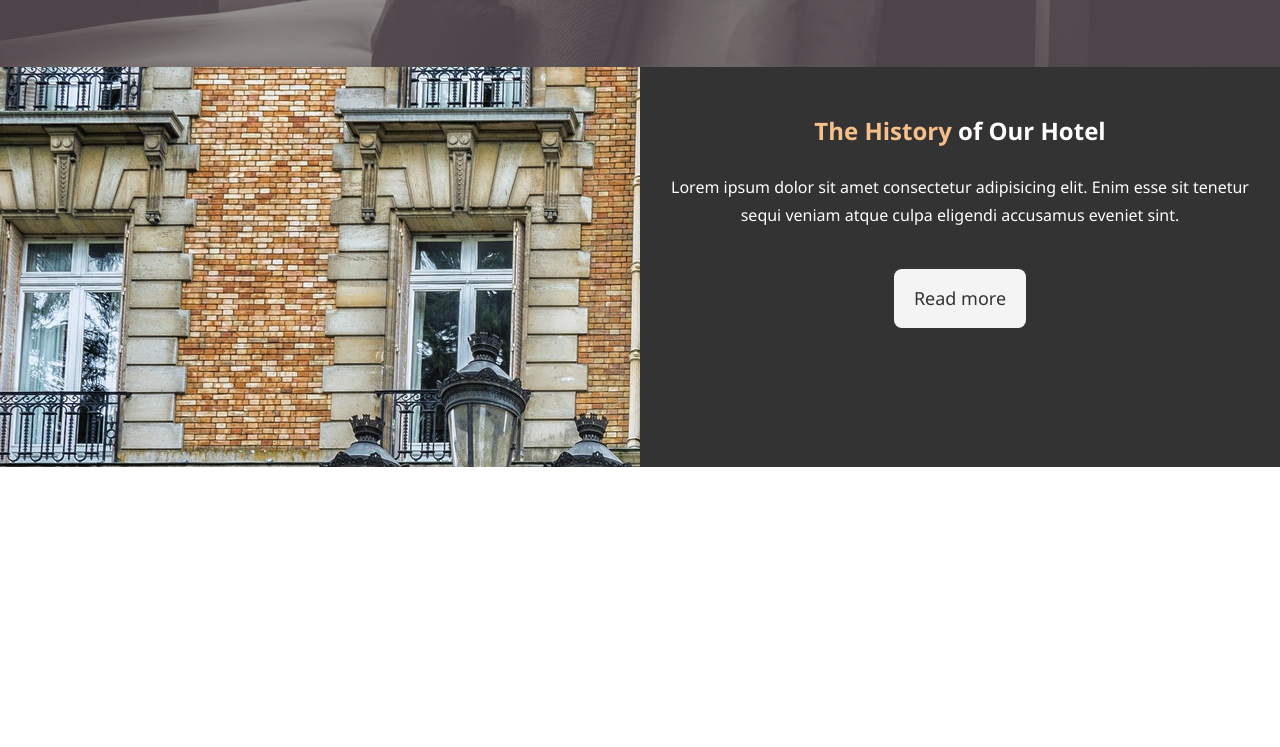
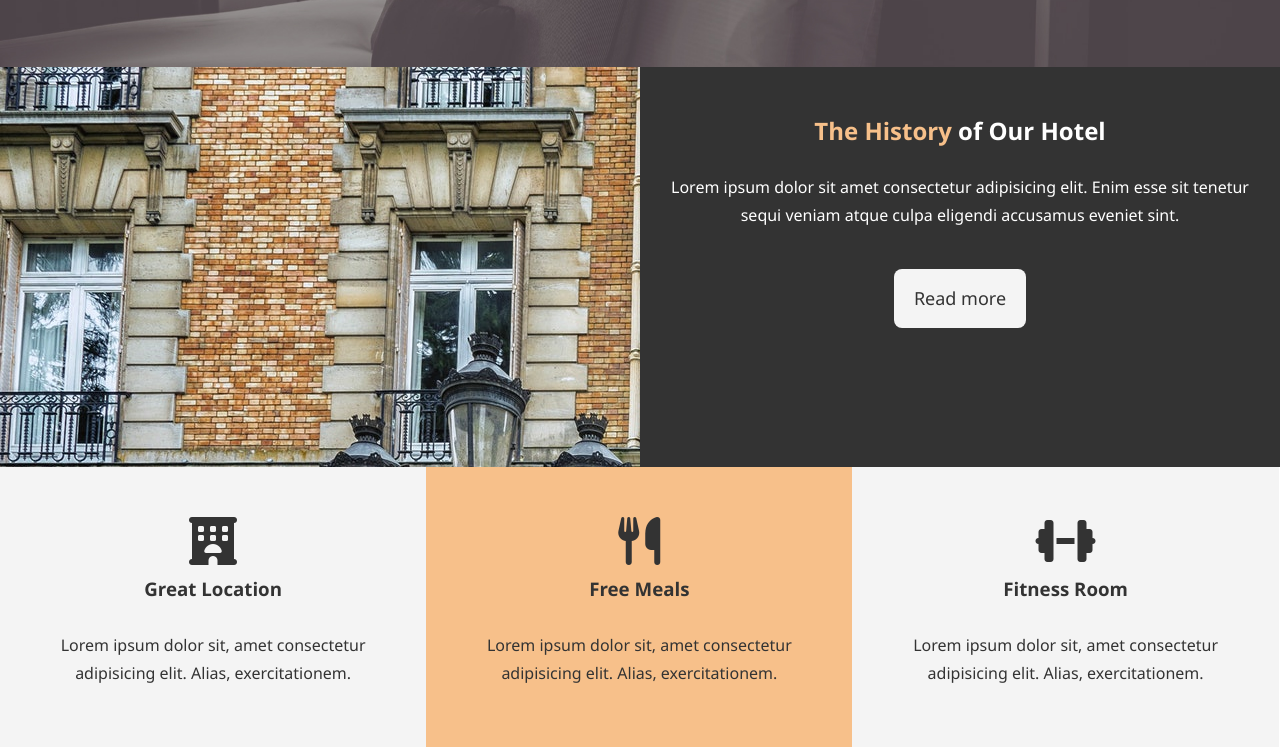
Before and after one commit to mponcardas/Modern-HTML-and-CSS, a plain HTML site: page projects/hotel-website/index.html in a window 1280 px wide. Shown: the part 600-1347 px from the top of the page. Before the commit the page ends 1067 px from the top, so only its background shows below. Drawn offline with Linux system fonts and the light colour scheme.

Commit message:
Add section features and font-awesome kit

```diff
--- a/projects/hotel-website/css/style.css
+++ b/projects/hotel-website/css/style.css
@@ -55,8 +55,8 @@
 }
 
 .bg-primary {
-	background: #333;
-	color: #f7c08a;
+	background: #f7c08a;
+	color: #333;
 }
 
 /* Main styling */
@@ -165,3 +165,16 @@ p {
 #home-info .info-content p {
 	padding-bottom: 30px;
 }
+
+/* Features */
+
+.box {
+	float: left;
+	width: 33.3%;
+	padding: 50px;
+	text-align: center;
+}
+
+.box i {
+	margin-bottom: 10px;
+}
--- a/projects/hotel-website/index.html
+++ b/projects/hotel-website/index.html
@@ -5,11 +5,14 @@
 	<meta name="viewport" content="width=device-width, initial-scale=1.0">
 	<meta name="description" content="Welcome to the most extraordinary hotel in Boston Massachusetts">
 	<meta name="keywords" content="hotel,boston hotel, new england hotel">
+	<script src="https://kit.fontawesome.com/0d01519af1.js" crossorigin="anonymous"></script>
 	<link rel="stylesheet" href="css/style.css">
 	<title>Hotel BT | Welcome</title>
 </head>
 <body>
 	<header>
+
+		<!-- Main nav -->
 		<nav id="navbar">
 			<div class="container">
 				<h1 class="logo"><a href="index.html">HBT</a></h1>
@@ -21,6 +24,7 @@
 			</div>
 		</nav>
 
+		<!-- Home header image -->
 		<div id="showcase">
 			<div class="container">
 				<div class="showcase-content">
@@ -32,6 +36,7 @@
 		</div>
 	</header>
 
+	<!-- Home info -->
 	<section id="home-info" class="bg-dark">
 		<div class="info-img"></div>
 		<div class="info-content">
@@ -40,5 +45,25 @@
 			<a href="about.html" class="btn btn-light">Read more</a>
 		</div>
 	</section>
+
+	<section id="features">
+		<div class="box bg-light">
+			<i class="fa-solid fa-hotel fa-3x"></i>
+			<h3>Great Location</h3>
+			<p>Lorem ipsum dolor sit, amet consectetur adipisicing elit. Alias, exercitationem.</p>
+		</div>
+
+		<div class="box bg-primary">
+			<i class="fa-solid fa-utensils fa-3x"></i>
+			<h3>Free Meals</h3>
+			<p>Lorem ipsum dolor sit, amet consectetur adipisicing elit. Alias, exercitationem.</p>
+		</div>
+
+		<div class="box bg-light">
+			<i class="fa-solid fa-dumbbell fa-3x"></i>
+			<h3>Fitness Room</h3>
+			<p>Lorem ipsum dolor sit, amet consectetur adipisicing elit. Alias, exercitationem.</p>
+		</div>
+	</section>
 </body>
 </html>
```
